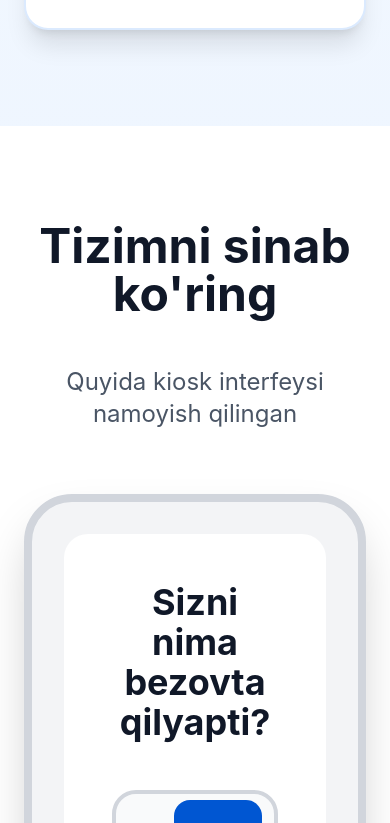
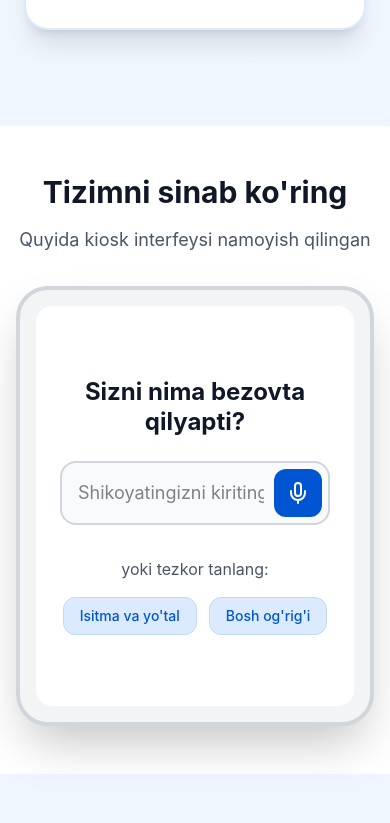
Before and after one commit to mddd18/MedRoute_AI, a React (Vite) app: page / in a window 390 px wide. Shown: the part 3520-4343 px from the top of the page. Built offline with nearby package versions, Linux system fonts and the light colour scheme.

Commit message:
Update TriageDemoSection.tsx

```diff
--- a/src/app/components/TriageDemoSection.tsx
+++ b/src/app/components/TriageDemoSection.tsx
@@ -8,24 +8,20 @@ export function TriageDemoSection() {
   const [complaintInput, setComplaintInput] = useState("");
   const [isListening, setIsListening] = useState(false);
 
-  // Tayyor tugmalar bosilganda
   const handleSuggestionClick = (suggestion: string) => {
     setComplaintInput(suggestion);
     setTimeout(() => setState("questions"), 400);
   };
 
-  // Klaviaturadan Enter bosilganda
   const handleKeyDown = (e: React.KeyboardEvent<HTMLInputElement>) => {
     if (e.key === "Enter" && complaintInput.trim() !== "") {
       setState("questions");
     }
   };
 
-  // Mikrofon bosilganda (Ovozli kiritish simulyatsiyasi)
   const handleMicClick = () => {
     setIsListening(true);
     setComplaintInput("");
-    // 2 soniyadan keyin avtomatik matn yoziladi va keyingi bosqichga o'tadi
     setTimeout(() => {
       setIsListening(false);
       setComplaintInput("Qornim qattiq og'riyapti va ko'nglim ayniyapti");
@@ -33,42 +29,39 @@ export function TriageDemoSection() {
     }, 2000);
   };
 
-  // Savollarga javob berilganda (AI tahlili bosqichi)
   const handleAnswerClick = () => {
     setState("analyzing");
-    // Sun'iy intellekt tahlil qilayotganini ko'rsatish uchun 2 soniya pauza
     setTimeout(() => setState("result"), 2000);
   };
 
-  // Qayta urinish
   const handleReset = () => {
     setState("input");
     setComplaintInput("");
   };
 
   return (
-    <section className="py-24 px-6 bg-white">
+    <section className="py-12 md:py-24 px-4 md:px-6 bg-white">
       <div className="max-w-6xl mx-auto">
-        <h2 className="text-5xl md:text-6xl font-bold text-gray-900 text-center mb-12">
+        <h2 className="text-3xl md:text-5xl lg:text-6xl font-bold text-gray-900 text-center mb-4 md:mb-12">
           Tizimni sinab ko'ring
         </h2>
 
-        <p className="text-2xl md:text-3xl text-gray-600 text-center mb-16">
+        <p className="text-lg md:text-2xl lg:text-3xl text-gray-600 text-center mb-8 md:mb-16">
           Quyida kiosk interfeysi namoyish qilingan
         </p>
 
         {/* Kiosk Container */}
-        <div className="bg-gray-100 rounded-[3rem] p-8 md:p-12 shadow-2xl border-8 border-gray-300 relative overflow-hidden">
-          <div className="bg-white rounded-3xl p-12 md:p-16 min-h-[600px] flex flex-col justify-center transition-all duration-500">
+        <div className="bg-gray-100 rounded-[2rem] md:rounded-[3rem] p-4 md:p-8 lg:p-12 shadow-2xl border-4 md:border-8 border-gray-300 relative overflow-hidden">
+          <div className="bg-white rounded-2xl md:rounded-3xl p-6 md:p-12 lg:p-16 min-h-[400px] md:min-h-[600px] flex flex-col justify-center transition-all duration-500">
 
             {/* State A: Complaint Input */}
             {state === "input" && (
               <div className="flex flex-col items-center justify-center flex-1 animate-in fade-in duration-500">
-                <h3 className="text-4xl md:text-5xl font-bold text-gray-900 mb-12 text-center">
+                <h3 className="text-2xl md:text-4xl lg:text-5xl font-bold text-gray-900 mb-6 md:mb-12 text-center leading-tight">
                   Sizni nima bezovta qilyapti?
                 </h3>
 
-                <div className="w-full max-w-3xl mb-10">
+                <div className="w-full max-w-3xl mb-8 md:mb-10">
                   <div className="relative">
                     <input
                       type="text"
@@ -76,34 +69,34 @@ export function TriageDemoSection() {
                       onChange={(e) => setComplaintInput(e.target.value)}
                       onKeyDown={handleKeyDown}
                       placeholder={isListening ? "Tinglanmoqda..." : "Shikoyatingizni kiriting..."}
-                      className="w-full text-3xl md:text-4xl px-8 py-8 border-4 border-gray-300 rounded-3xl focus:outline-none focus:border-[#0056D2] bg-gray-50 pr-24"
+                      className="w-full text-lg md:text-3xl lg:text-4xl px-4 py-4 md:px-8 md:py-8 border-2 md:border-4 border-gray-300 rounded-2xl md:rounded-3xl focus:outline-none focus:border-[#0056D2] bg-gray-50 pr-16 md:pr-24"
                     />
                     <button
                       onClick={handleMicClick}
                       aria-label="Ovozli yozish"
-                      className={`absolute right-4 top-1/2 transform -translate-y-1/2 p-6 rounded-2xl transition-all duration-300 ${
+                      className={`absolute right-2 md:right-4 top-1/2 transform -translate-y-1/2 p-3 md:p-6 rounded-xl md:rounded-2xl transition-all duration-300 ${
                         isListening
                           ? "bg-red-500 animate-pulse text-white scale-110 shadow-lg"
                           : "bg-[#0056D2] hover:bg-[#004bb8] text-white"
                       }`}
                     >
-                      <Mic className="w-10 h-10" />
+                      <Mic className="w-6 h-6 md:w-10 md:h-10" />
                     </button>
                   </div>
                 </div>
 
-                <p className="text-2xl text-gray-600 mb-8">yoki tezkor tanlang:</p>
+                <p className="text-base md:text-xl lg:text-2xl text-gray-600 mb-4 md:mb-8">yoki tezkor tanlang:</p>
 
-                <div className="flex flex-wrap gap-6 justify-center">
+                <div className="flex flex-wrap gap-3 md:gap-6 justify-center">
                   <button
                     onClick={() => handleSuggestionClick("Isitma va yo'tal")}
-                    className="bg-blue-100 hover:bg-blue-200 text-[#0056D2] text-3xl px-12 py-6 rounded-3xl border-2 border-blue-200 transition-all duration-200 hover:scale-105"
+                    className="bg-blue-100 hover:bg-blue-200 text-[#0056D2] text-sm md:text-xl lg:text-3xl px-4 py-2 md:px-8 md:py-4 lg:px-12 lg:py-6 rounded-xl md:rounded-3xl border md:border-2 border-blue-200 transition-all duration-200 hover:scale-105"
                   >
                     Isitma va yo'tal
                   </button>
                   <button
                     onClick={() => handleSuggestionClick("Kuchli bosh og'rig'i")}
-                    className="bg-blue-100 hover:bg-blue-200 text-[#0056D2] text-3xl px-12 py-6 rounded-3xl border-2 border-blue-200 transition-all duration-200 hover:scale-105"
+                    className="bg-blue-100 hover:bg-blue-200 text-[#0056D2] text-sm md:text-xl lg:text-3xl px-4 py-2 md:px-8 md:py-4 lg:px-12 lg:py-6 rounded-xl md:rounded-3xl border md:border-2 border-blue-200 transition-all duration-200 hover:scale-105"
                   >
                     Bosh og'rig'i
                   </button>
@@ -114,27 +107,27 @@ export function TriageDemoSection() {
             {/* State B: Follow-up Questions */}
             {state === "questions" && (
               <div className="flex flex-col justify-center flex-1 animate-in slide-in-from-right-8 duration-500">
-                <div className="mb-12">
-                  <h3 className="text-4xl md:text-5xl font-bold text-gray-900 mb-10">
+                <div className="mb-6 md:mb-12">
+                  <h3 className="text-2xl md:text-4xl lg:text-5xl font-bold text-gray-900 mb-6 md:mb-10 leading-tight">
                     Holat qachondan beri davom etyapti?
                   </h3>
 
-                  <div className="space-y-6">
+                  <div className="space-y-3 md:space-y-6">
                     <button
                       onClick={handleAnswerClick}
-                      className="w-full bg-white hover:bg-blue-50 text-gray-900 text-3xl px-10 py-8 rounded-3xl border-4 border-gray-300 hover:border-[#0056D2] transition-all duration-200 text-left"
+                      className="w-full bg-white hover:bg-blue-50 text-gray-900 text-lg md:text-2xl lg:text-3xl px-6 py-4 md:px-10 md:py-8 rounded-2xl md:rounded-3xl border-2 md:border-4 border-gray-300 hover:border-[#0056D2] transition-all duration-200 text-left"
                     >
                       Bugun boshlandi
                     </button>
                     <button
                       onClick={handleAnswerClick}
-                      className="w-full bg-white hover:bg-blue-50 text-gray-900 text-3xl px-10 py-8 rounded-3xl border-4 border-gray-300 hover:border-[#0056D2] transition-all duration-200 text-left"
+                      className="w-full bg-white hover:bg-blue-50 text-gray-900 text-lg md:text-2xl lg:text-3xl px-6 py-4 md:px-10 md:py-8 rounded-2xl md:rounded-3xl border-2 md:border-4 border-gray-300 hover:border-[#0056D2] transition-all duration-200 text-left"
                     >
                       1-3 kun bo'ldi
                     </button>
                     <button
                       onClick={handleAnswerClick}
-                      className="w-full bg-white hover:bg-blue-50 text-gray-900 text-3xl px-10 py-8 rounded-3xl border-4 border-gray-300 hover:border-[#0056D2] transition-all duration-200 text-left"
+                      className="w-full bg-white hover:bg-blue-50 text-gray-900 text-lg md:text-2xl lg:text-3xl px-6 py-4 md:px-10 md:py-8 rounded-2xl md:rounded-3xl border-2 md:border-4 border-gray-300 hover:border-[#0056D2] transition-all duration-200 text-left"
                     >
                       3 kundan ortiq
                     </button>
@@ -143,14 +136,14 @@ export function TriageDemoSection() {
               </div>
             )}
 
-            {/* State C: Analyzing (Sun'iy intellekt o'ylamoqda) */}
+            {/* State C: Analyzing */}
             {state === "analyzing" && (
               <div className="flex flex-col items-center justify-center flex-1 animate-in fade-in duration-300">
-                <Loader2 className="w-24 h-24 text-[#0056D2] animate-spin mb-8" strokeWidth={2} />
-                <h3 className="text-4xl md:text-5xl font-bold text-gray-900 mb-4 text-center">
+                <Loader2 className="w-16 h-16 md:w-24 md:h-24 text-[#0056D2] animate-spin mb-6 md:mb-8" strokeWidth={2} />
+                <h3 className="text-2xl md:text-4xl lg:text-5xl font-bold text-gray-900 mb-3 md:mb-4 text-center leading-tight">
                   Shikoyatingiz tahlil qilinmoqda...
                 </h3>
-                <p className="text-2xl text-gray-600 text-center animate-pulse">
+                <p className="text-base md:text-xl lg:text-2xl text-gray-600 text-center animate-pulse">
                   Sun'iy intellekt ma'lumotlarni qayta ishlamoqda
                 </p>
               </div>
@@ -159,43 +152,43 @@ export function TriageDemoSection() {
             {/* State D: Result Ticket */}
             {state === "result" && (
               <div className="flex flex-col items-center justify-center flex-1 animate-in zoom-in-95 duration-500">
-                <div className="mb-10">
-                  <CheckCircle className="w-32 h-32 text-[#10b981]" strokeWidth={2} />
+                <div className="mb-6 md:mb-10">
+                  <CheckCircle className="w-20 h-20 md:w-32 md:h-32 text-[#10b981]" strokeWidth={2} />
                 </div>
 
-                <h3 className="text-4xl md:text-5xl font-bold text-gray-900 mb-4">
+                <h3 className="text-2xl md:text-4xl lg:text-5xl font-bold text-gray-900 mb-2 md:mb-4 text-center leading-tight">
                   Tahlil muvaffaqiyatli tugadi!
                 </h3>
 
-                <p className="text-3xl text-gray-600 mb-12">
+                <p className="text-lg md:text-2xl lg:text-3xl text-gray-600 mb-8 md:mb-12 text-center">
                   Sizning yo'naltirish chiptangiz
                 </p>
 
-                <div className="bg-gradient-to-br from-green-50 to-emerald-50 border-4 border-[#10b981] rounded-3xl p-12 w-full max-w-2xl shadow-xl relative overflow-hidden">
-                  <div className="absolute top-0 right-0 w-32 h-32 bg-[#10b981] opacity-10 rounded-bl-full"></div>
-                  <div className="space-y-8 relative z-10">
-                    <div className="flex justify-between items-center border-b-2 border-green-200 pb-6">
-                      <span className="text-3xl text-gray-700">Mutaxassis:</span>
-                      <span className="text-4xl font-bold text-gray-900">Terapevt</span>
+                <div className="bg-gradient-to-br from-green-50 to-emerald-50 border-2 md:border-4 border-[#10b981] rounded-2xl md:rounded-3xl p-6 md:p-12 w-full max-w-2xl shadow-xl relative overflow-hidden">
+                  <div className="absolute top-0 right-0 w-20 h-20 md:w-32 md:h-32 bg-[#10b981] opacity-10 rounded-bl-full"></div>
+                  <div className="space-y-4 md:space-y-8 relative z-10">
+                    <div className="flex justify-between items-center border-b border-green-200 pb-3 md:pb-6">
+                      <span className="text-lg md:text-2xl lg:text-3xl text-gray-700">Mutaxassis:</span>
+                      <span className="text-xl md:text-3xl lg:text-4xl font-bold text-gray-900">Terapevt</span>
                     </div>
 
-                    <div className="flex justify-between items-center border-b-2 border-green-200 pb-6">
-                      <span className="text-3xl text-gray-700">Xona:</span>
-                      <span className="text-4xl font-bold text-gray-900">12-xona</span>
+                    <div className="flex justify-between items-center border-b border-green-200 pb-3 md:pb-6">
+                      <span className="text-lg md:text-2xl lg:text-3xl text-gray-700">Xona:</span>
+                      <span className="text-xl md:text-3xl lg:text-4xl font-bold text-gray-900">12-xona</span>
                     </div>
 
                     <div className="flex justify-between items-center">
-                      <span className="text-3xl text-gray-700">Navbat:</span>
-                      <span className="text-5xl font-bold text-[#0056D2]">#T-08</span>
+                      <span className="text-lg md:text-2xl lg:text-3xl text-gray-700">Navbat:</span>
+                      <span className="text-3xl md:text-4xl lg:text-5xl font-bold text-[#0056D2]">#T-08</span>
                     </div>
                   </div>
                 </div>
 
                 <button
                   onClick={handleReset}
-                  className="mt-12 bg-gray-200 hover:bg-gray-300 text-gray-900 text-3xl px-12 py-6 rounded-3xl flex items-center gap-4 transition-all duration-200 hover:scale-105"
+                  className="mt-8 md:mt-12 bg-gray-200 hover:bg-gray-300 text-gray-900 text-lg md:text-2xl lg:text-3xl px-8 py-4 md:px-12 md:py-6 rounded-xl md:rounded-3xl flex items-center gap-2 md:gap-4 transition-all duration-200 hover:scale-105"
                 >
-                  <RotateCcw className="w-8 h-8" />
+                  <RotateCcw className="w-6 h-6 md:w-8 md:h-8" />
                   Yangi bemor
                 </button>
               </div>
```
